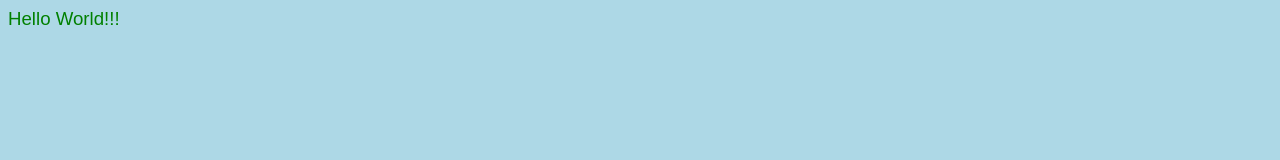
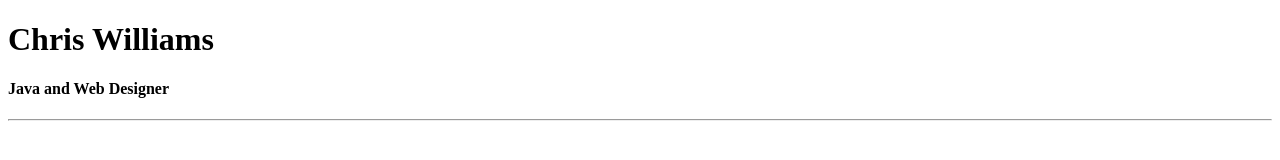
Before and after one commit to luciousvault/FEWD_Projects, a plain HTML site: page portfolio_project/index.html in a window 1280 px wide. Drawn offline with Linux system fonts and the light colour scheme.

Commit message:
Adding header and an attempt at versioned css for the html

```diff
--- /dev/null
+++ b/portfolio_project/css/desktop.css
@@ -0,0 +1,9 @@
+@media screen and (min-width: 992px) {
+	/*Desktop and above resolutions*/
+	body {
+		font-family: arial;
+		font-size: 14pt;
+		color: green;
+		background-color: lightblue;
+	}
+}
--- /dev/null
+++ b/portfolio_project/css/mobile.css
@@ -0,0 +1,8 @@
+@media screen and (max-width: 480px) {
+	/*All css for mobile devices defined here*/
+}
+
+/*Default Styling included in mobile*/
+header {
+	text-align: right;
+}
--- /dev/null
+++ b/portfolio_project/css/tablet.css
@@ -0,0 +1,3 @@
+@media screen and (max-width: 991px) and (min-width: 481px) {
+	/*Tablet css*/
+}
--- a/portfolio_project/index.html
+++ b/portfolio_project/index.html
@@ -2,9 +2,16 @@
 <html>
 	<head>
 		<title>Hello World!!!</title>
-		<link rel="stylesheet" type="text/css" href="css/initial.css">
+		<meta name="viewport" content="width=device-width, initial-scale=1" >
+		<link rel="tablet" type="text/css" href="css/tablet.css" >
+		<link rel="desktop" type="text/css" href="css/desktop.css" >
+		<link rel="mobile" type="text/css" href="css/mobile.css" >
 	</head>
 	<body>
-		Hello World!!!
+		<header>
+			<h1>Chris Williams</h1>
+			<h4>Java and Web Designer</h4>
+		</header>
+		<hr />
 	</body>
 </html>
```
Also changed, not shown: portfolio_project/Schedule.txt (added).
